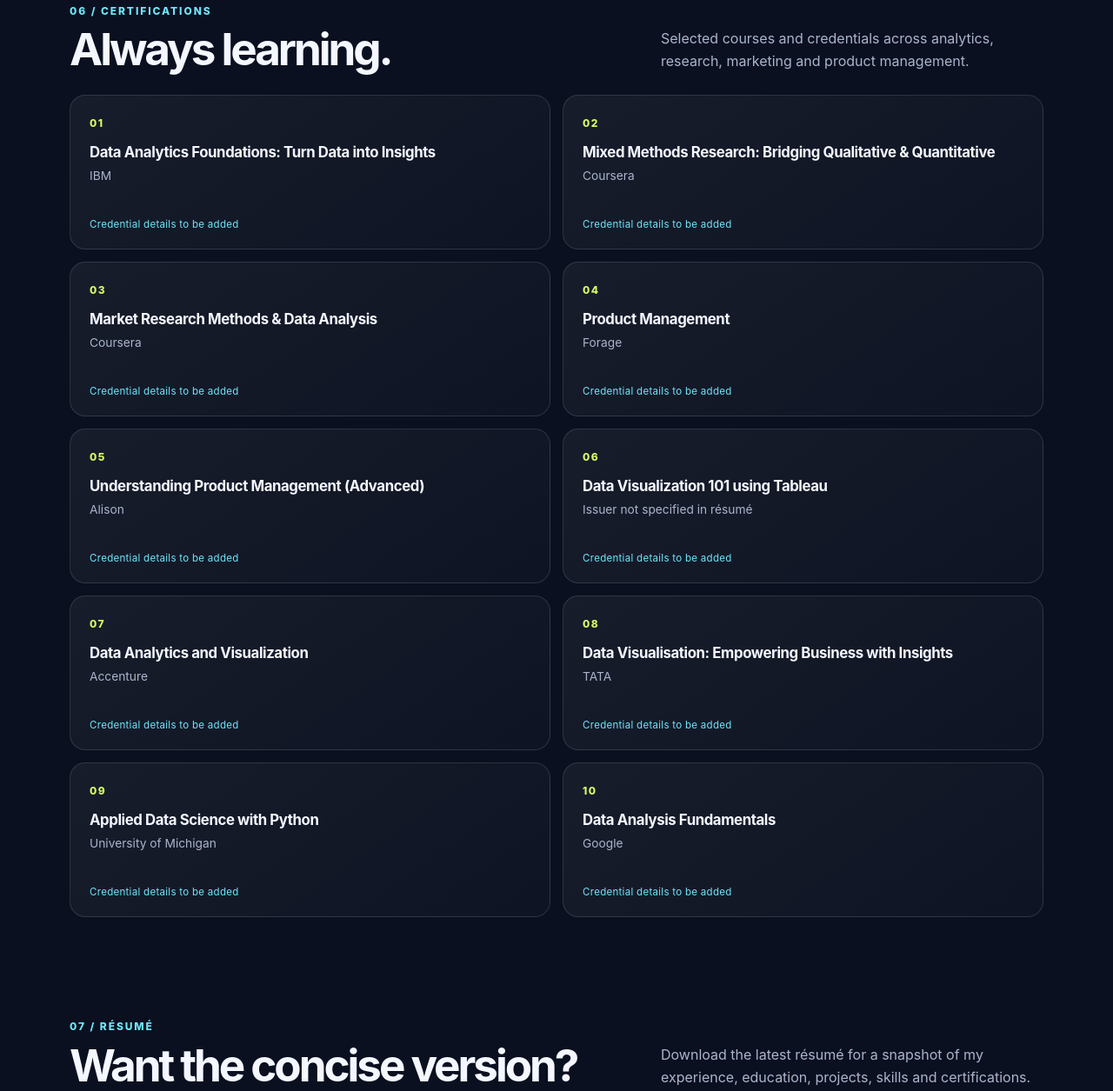
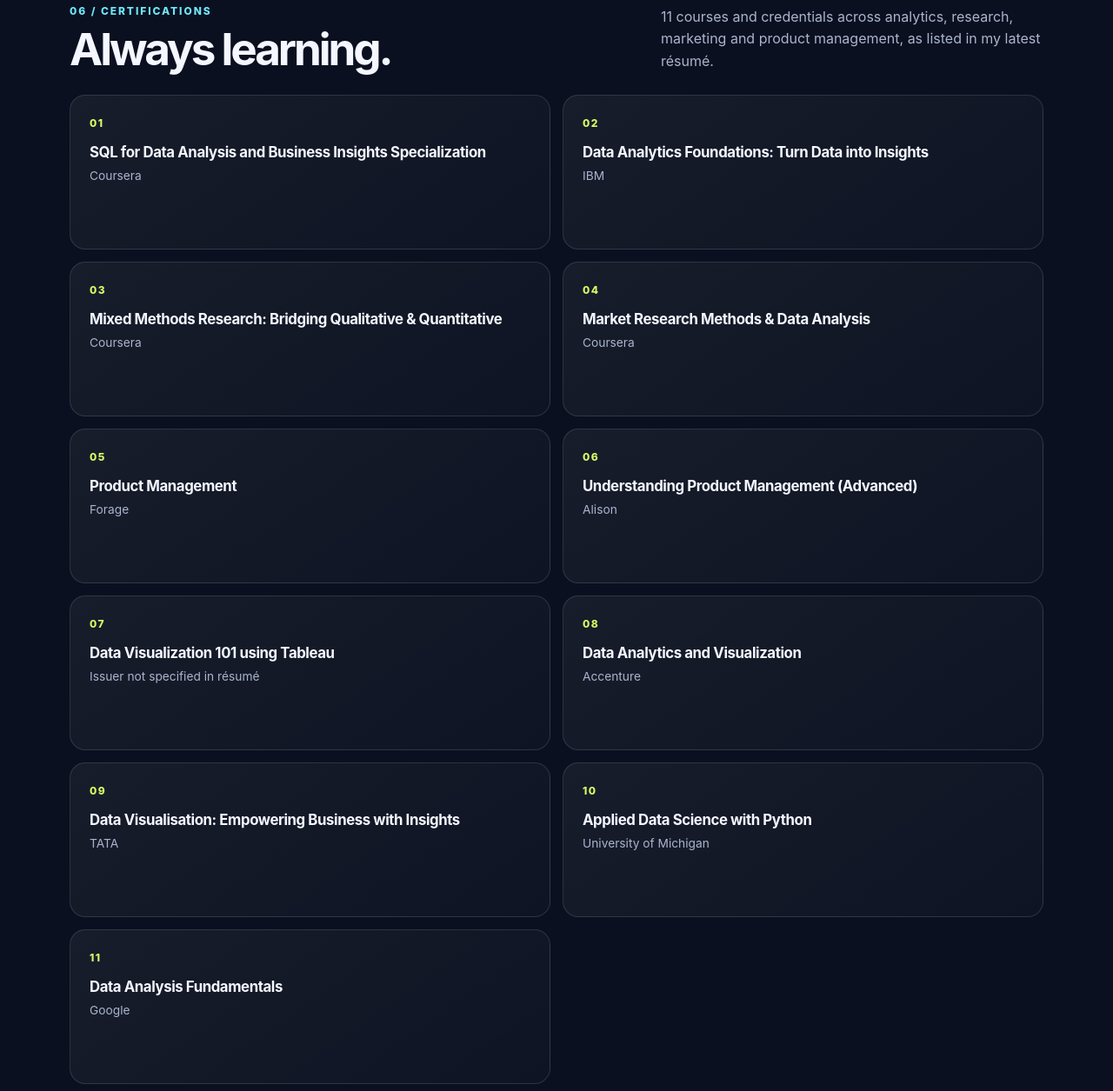
Before and after one commit to aayushi0412/aayushi-portfolio, a plain HTML site: page index.html in a window 1280 px wide. Shown: the part 4072-5327 px from the top of the page at 87% size. Drawn offline with Linux system fonts and the light colour scheme.

Commit message:
Add files via upload

```diff
--- a/index.html
+++ b/index.html
@@ -21,7 +21,7 @@ section{padding:46px 0 70px}.section-top{display:flex;align-items:end;justify-co
 .projects{display:grid;grid-template-columns:repeat(2,1fr);gap:16px}.project{position:relative;overflow:hidden;transition:transform .25s,border-color .25s;min-height:310px}.project:hover{transform:translateY(-6px);border-color:rgba(215,255,100,.45)}.project:after{content:"";position:absolute;width:180px;height:180px;right:-80px;top:-75px;border-radius:50%;background:var(--glow,rgba(110,231,249,.15));filter:blur(3px)}.project-head{display:flex;align-items:center;justify-content:space-between;gap:12px;position:relative;z-index:1}.project-icon{width:46px;height:46px;display:grid;place-items:center;border-radius:14px;background:rgba(255,255,255,.07);font-size:1.35rem}.project-type{font-size:.73rem;color:var(--muted);text-transform:uppercase;letter-spacing:.1em}.project h3{font-size:1.45rem;letter-spacing:-.04em;margin:22px 0 8px;position:relative;z-index:1}.project p{color:var(--muted);font-size:.92rem;position:relative;z-index:1}.project-stats{display:flex;gap:10px;flex-wrap:wrap;margin:20px 0}.stat{padding:8px 10px;background:rgba(255,255,255,.055);border-radius:9px;font-size:.78rem}.project-link{display:inline-flex;gap:8px;color:var(--lime);font-weight:750;font-size:.88rem;margin-top:4px}
 .experience{display:grid;grid-template-columns:1fr 1fr;gap:16px}.company-heading{display:flex;align-items:center;gap:15px;min-height:64px;margin:0 0 15px}.company-logo{width:68px;height:58px;flex:0 0 68px;border-radius:13px;background:#fff;display:flex;align-items:center;justify-content:center;overflow:hidden;padding:8px}.company-logo.honda{flex-direction:column;gap:0;color:#cc0000}.honda-mark{font-family:Arial,sans-serif;font-size:29px;line-height:25px;font-weight:900;letter-spacing:-.12em;border:2px solid #cc0000;border-radius:8px 8px 5px 5px;padding:0 5px 2px;transform:scaleX(1.1)}.honda-word{font-family:Arial,sans-serif;font-size:10px;font-weight:900;letter-spacing:.13em;line-height:13px}.company-logo.fibe{background:#fff;padding:7px 9px}.fibe-wordmark{font-family:Arial,sans-serif;font-size:29px;font-weight:800;letter-spacing:-.08em;color:#1769aa;line-height:1}.company-meta{min-width:0}.company-meta h3{margin:0!important;font-size:1.3rem}.company-meta .date{margin-top:3px}.experience-card .role{color:var(--cyan);font-size:.8rem;font-weight:800;letter-spacing:.04em}.experience-card h3{font-size:1.35rem;margin:9px 0 2px;letter-spacing:-.04em}.date{font-size:.82rem;color:var(--muted)}.experience-card ul{padding-left:18px;color:var(--muted);font-size:.9rem}.experience-card li{margin:9px 0}.impact{color:var(--lime);font-weight:800}
 .skills{display:grid;grid-template-columns:repeat(4,1fr);gap:12px}.skill{padding:19px;border:1px solid var(--line);border-radius:16px;background:rgba(255,255,255,.025)}.skill h3{font-size:1rem;margin:0 0 10px}.skill p{font-size:.85rem;color:var(--muted);margin:0}
-.cert-grid{display:grid;grid-template-columns:repeat(2,minmax(0,1fr));gap:14px}.cert-card{position:relative;min-height:178px;padding:22px 22px 19px;border:1px solid var(--line);border-radius:18px;background:linear-gradient(145deg,rgba(255,255,255,.055),rgba(255,255,255,.02));display:flex;flex-direction:column;align-items:flex-start}.cert-number{color:var(--lime);font-size:.75rem;font-weight:850;letter-spacing:.12em}.cert-card h3{font-size:1.05rem;line-height:1.35;letter-spacing:-.025em;margin:12px 0 5px}.cert-card p{color:var(--muted);font-size:.86rem;margin:0 0 14px}.cert-status{margin-top:auto;color:var(--cyan);font-size:.72rem;letter-spacing:.025em}.company-name-label{min-width:68px;height:58px;flex:0 0 68px;border:1px solid var(--line);border-radius:13px;background:rgba(255,255,255,.06);display:flex;align-items:center;justify-content:center;color:var(--text);font-size:1rem;font-weight:800;letter-spacing:-.03em}.cta{border:1px solid rgba(215,255,100,.25);border-radius:28px;padding:clamp(28px,6vw,60px);background:radial-gradient(ellipse at 100% 0,rgba(110,231,249,.12),transparent 45%),linear-gradient(130deg,rgba(215,255,100,.09),rgba(255,255,255,.025));display:flex;justify-content:space-between;align-items:center;gap:24px}.cta h2{font-size:clamp(2rem,4vw,3.4rem);letter-spacing:-.06em;line-height:1.05;margin:10px 0}.cta p{color:var(--muted);max-width:550px}
+.cert-grid{display:grid;grid-template-columns:repeat(2,minmax(0,1fr));gap:14px}.cert-card{position:relative;min-height:178px;padding:22px 22px 19px;border:1px solid var(--line);border-radius:18px;background:linear-gradient(145deg,rgba(255,255,255,.055),rgba(255,255,255,.02));display:flex;flex-direction:column;align-items:flex-start}.cert-number{color:var(--lime);font-size:.75rem;font-weight:850;letter-spacing:.12em}.cert-card h3{font-size:1.05rem;line-height:1.35;letter-spacing:-.025em;margin:12px 0 5px}.cert-card p{color:var(--muted);font-size:.86rem;margin:0 0 14px}.company-name-label{min-width:68px;height:58px;flex:0 0 68px;border:1px solid var(--line);border-radius:13px;background:rgba(255,255,255,.06);display:flex;align-items:center;justify-content:center;color:var(--text);font-size:1rem;font-weight:800;letter-spacing:-.03em}.cta{border:1px solid rgba(215,255,100,.25);border-radius:28px;padding:clamp(28px,6vw,60px);background:radial-gradient(ellipse at 100% 0,rgba(110,231,249,.12),transparent 45%),linear-gradient(130deg,rgba(215,255,100,.09),rgba(255,255,255,.025));display:flex;justify-content:space-between;align-items:center;gap:24px}.cta h2{font-size:clamp(2rem,4vw,3.4rem);letter-spacing:-.06em;line-height:1.05;margin:10px 0}.cta p{color:var(--muted);max-width:550px}
 footer{padding:32px 0 40px;color:var(--muted);font-size:.83rem;display:flex;justify-content:space-between;gap:20px;border-top:1px solid var(--line);margin-top:55px}.reveal{opacity:0;transform:translateY(22px);transition:opacity .7s ease,transform .7s ease}.reveal.visible{opacity:1;transform:translateY(0)}
 @keyframes pulse{50%{opacity:.45;box-shadow:0 0 5px var(--lime)}}@keyframes spin{to{transform:rotate(360deg)}}@keyframes float{0%,100%{transform:translateY(0) rotate(-5deg)}50%{transform:translateY(-12px) rotate(-3deg)}}@keyframes bars{to{height:25%}}
 @media(max-width:800px){.hero{grid-template-columns:1fr;padding-top:35px;gap:0}.visual{min-height:360px}.metrics{grid-template-columns:repeat(2,minmax(0,1fr));width:min(100% - 28px,680px);margin:0 auto 45px}.about-grid,.projects,.experience,.cert-grid{grid-template-columns:1fr}.skills{grid-template-columns:repeat(2,1fr)}.section-top{display:block}.section-top p{margin-top:14px}.navlinks{display:none}.cta{align-items:flex-start;flex-direction:column}}
@@ -95,18 +95,19 @@ footer{padding:32px 0 40px;color:var(--muted);font-size:.83rem;display:flex;just
     </div>
   </section>
   <section id="certifications" class="wrap">
-    <div class="section-top reveal"><div><div class="kicker">06 / Certifications</div><h2>Always learning.</h2></div><p>Selected courses and credentials across analytics, research, marketing and product management.</p></div>
+    <div class="section-top reveal"><div><div class="kicker">06 / Certifications</div><h2>Always learning.</h2></div><p>11 courses and credentials across analytics, research, marketing and product management, as listed in my latest résumé.</p></div>
     <div class="cert-grid reveal">
-      <article class="cert-card"><span class="cert-number">01</span><h3>Data Analytics Foundations: Turn Data into Insights</h3><p>IBM</p><span class="cert-status">Credential details to be added</span></article>
-      <article class="cert-card"><span class="cert-number">02</span><h3>Mixed Methods Research: Bridging Qualitative & Quantitative</h3><p>Coursera</p><span class="cert-status">Credential details to be added</span></article>
-      <article class="cert-card"><span class="cert-number">03</span><h3>Market Research Methods & Data Analysis</h3><p>Coursera</p><span class="cert-status">Credential details to be added</span></article>
-      <article class="cert-card"><span class="cert-number">04</span><h3>Product Management</h3><p>Forage</p><span class="cert-status">Credential details to be added</span></article>
-      <article class="cert-card"><span class="cert-number">05</span><h3>Understanding Product Management (Advanced)</h3><p>Alison</p><span class="cert-status">Credential details to be added</span></article>
-      <article class="cert-card"><span class="cert-number">06</span><h3>Data Visualization 101 using Tableau</h3><p>Issuer not specified in résumé</p><span class="cert-status">Credential details to be added</span></article>
-      <article class="cert-card"><span class="cert-number">07</span><h3>Data Analytics and Visualization</h3><p>Accenture</p><span class="cert-status">Credential details to be added</span></article>
-      <article class="cert-card"><span class="cert-number">08</span><h3>Data Visualisation: Empowering Business with Insights</h3><p>TATA</p><span class="cert-status">Credential details to be added</span></article>
-      <article class="cert-card"><span class="cert-number">09</span><h3>Applied Data Science with Python</h3><p>University of Michigan</p><span class="cert-status">Credential details to be added</span></article>
-      <article class="cert-card"><span class="cert-number">10</span><h3>Data Analysis Fundamentals</h3><p>Google</p><span class="cert-status">Credential details to be added</span></article>
+      <article class="cert-card"><span class="cert-number">01</span><h3>SQL for Data Analysis and Business Insights Specialization</h3><p>Coursera</p></article>
+      <article class="cert-card"><span class="cert-number">02</span><h3>Data Analytics Foundations: Turn Data into Insights</h3><p>IBM</p></article>
+      <article class="cert-card"><span class="cert-number">03</span><h3>Mixed Methods Research: Bridging Qualitative & Quantitative</h3><p>Coursera</p></article>
+      <article class="cert-card"><span class="cert-number">04</span><h3>Market Research Methods & Data Analysis</h3><p>Coursera</p></article>
+      <article class="cert-card"><span class="cert-number">05</span><h3>Product Management</h3><p>Forage</p></article>
+      <article class="cert-card"><span class="cert-number">06</span><h3>Understanding Product Management (Advanced)</h3><p>Alison</p></article>
+      <article class="cert-card"><span class="cert-number">07</span><h3>Data Visualization 101 using Tableau</h3><p>Issuer not specified in résumé</p></article>
+      <article class="cert-card"><span class="cert-number">08</span><h3>Data Analytics and Visualization</h3><p>Accenture</p></article>
+      <article class="cert-card"><span class="cert-number">09</span><h3>Data Visualisation: Empowering Business with Insights</h3><p>TATA</p></article>
+      <article class="cert-card"><span class="cert-number">10</span><h3>Applied Data Science with Python</h3><p>University of Michigan</p></article>
+      <article class="cert-card"><span class="cert-number">11</span><h3>Data Analysis Fundamentals</h3><p>Google</p></article>
     </div>
   </section>
   <section id="resume" class="wrap">
```
Also changed, not shown: 1 other file.
